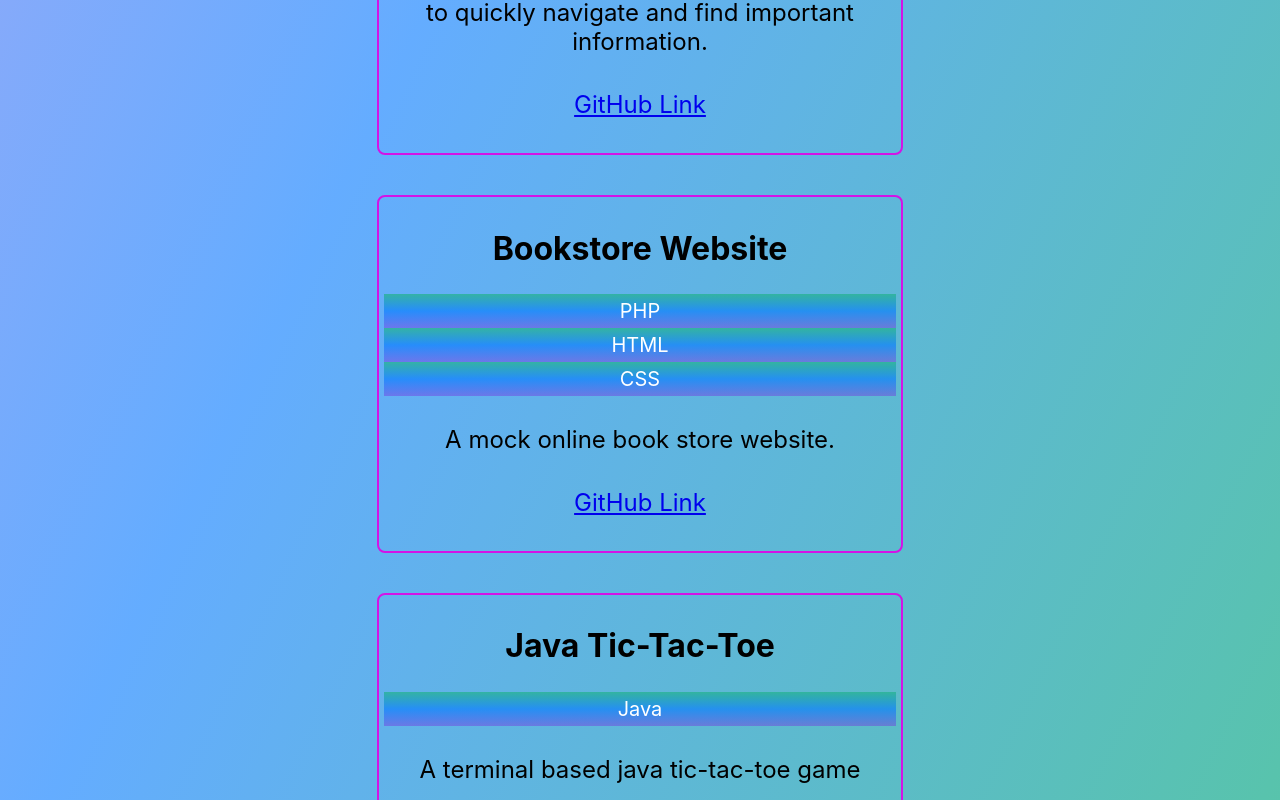
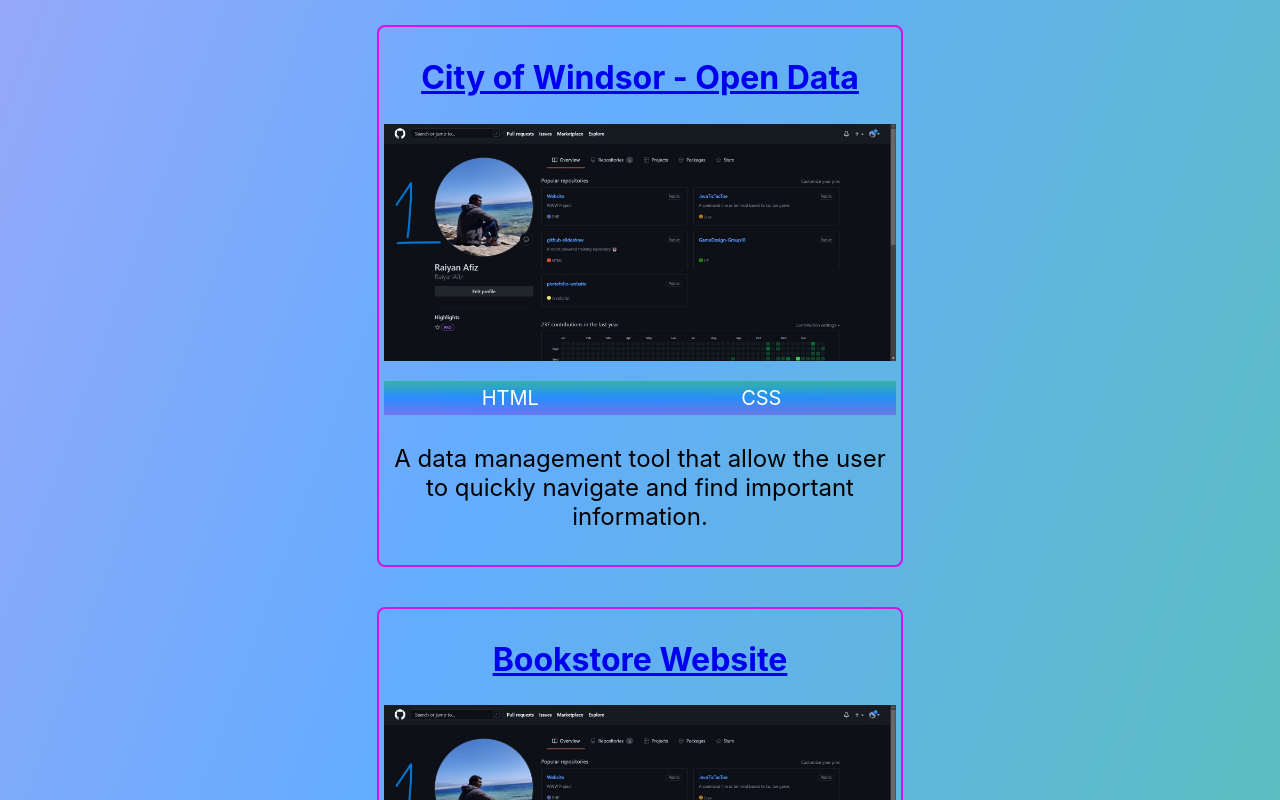
Before and after one commit to RaiyanAfiz/portofolio-website, a React (Create React App) app: page / in a window 1280 px wide. Shown: the part 1780-2580 px from the top of the page. Built offline with nearby package versions, Linux system fonts and the light colour scheme.

Commit message:
Update project html

```diff
--- a/src/ProjectData.js
+++ b/src/ProjectData.js
@@ -4,7 +4,8 @@
       id: 0,
       title: "Java Tic-Tac-Toe",
       picture: "/pictures/GitProfile1.jpg",
-      description: "A terminal based java tic-tac-toe game",
+      pictureAlt: "A picture of the tic-tac-toe game",
+      description: "A cli, java based tic-tac-toe game. This has a very rudimentary intelligence bases on game state",
       skills: ["Java"],
       link: "https://github.com/RaiyanAfiz/JavaTicTacToe"
     },
@@ -13,7 +14,8 @@
         id: 1,
         title: "Bookstore Website",
         picture: "pictures/GitProfile1.jpg",
-        description: "A mock online book store website.",
+        pictureAlt: "A picture of the website",
+        description: "A very simple website that uses HTML and CSS for the front end, and PHP for the backend. This is styled as a very simple bookstore and reading platform.",
         skills: ["PHP", "HTML", "CSS"],
         link: "https://github.com/RaiyanAfiz/Website"
     },
@@ -22,6 +24,7 @@
         id: 2,
         title: "City of Windsor - Open Data",
         picture: "pictures/GitProfile1.jpg",
+        pictureAlt: "A picture of the website",
         description: "A data management tool that allow the user to quickly navigate and find important information.",
         skills: ["HTML", "CSS"],
         link: "https://github.com/sell50/City-of-Windsor-Open-Data"
@@ -31,6 +34,7 @@
         id: 3,
         title: "CTF - Four Player Co-Op",
         picture: "pictures/GitProfile1.jpg",
+        pictureAlt: "A of the game in action",
         description: "A four player capture the flag game, with a high-fantasy theme.",
         skills: ["Unity", "C#"],
         link: "https://github.com/sell50/GameDesignCourse"
@@ -40,6 +44,7 @@
         id: 4,
         title: "Mobile Application project",
         picture: "pictures/GitProfile1.jpg",
+        pictureAlt: "A picture of the mobile application",
         description: "A four player capture the flag game, with a high-fantasy theme.",
         skills: ["Android Studio", "Java", "SQLite", "RoomDB"],
         link: "https://github.com/RaiyanAfiz/Mobile-Application-Development-Project"
--- a/src/components/Projects.js
+++ b/src/components/Projects.js
@@ -4,16 +4,20 @@
     return (
         <div>
             {myProjects.reverse().map((project) => (
-                    <div className="project">
+                <div className="project">
                     <br/>
                     <div id="project-styles">
-                        <h1 id="project-title">{project.title}</h1>
-                        {project.skills.map((tag) => {
-                                return <span id="project-skills">{tag}</span>;
-                        })}
+                        <h1 id="project-title"><a href={project.link}>{project.title}</a></h1>
+
+                        <img id="project-picture" src={project.picture} alt={project.pictureAlt}></img>
+                        <br/>
+
+                        <span id="project-skills">
+                            {project.skills.map((tag) => {
+                                    return <div id="skills-2">{tag}&nbsp;&nbsp;&nbsp;</div>;
+                            })}
+                        </span>
                         <p id="project-description">{project.description}</p>
-
-                        <p id="project-links"><a href={project.link}>GitHub Link</a></p>
                     </div>
                     <br/>
                 </div>
--- a/src/index.css
+++ b/src/index.css
@@ -41,6 +41,7 @@
 
 #project-picture {
   display: block;
+  width: 100%;
   margin-left: auto;
   margin-right: auto;
 }
@@ -52,13 +53,17 @@
 }
 
 #project-skills {
-  display: block;
+  display: flex;
   margin: auto;
   padding:5px;
   font-size:20px;
   background-image: linear-gradient(to top ,rgba(121, 43, 223, 0.424), rgba(0, 119, 255, 0.609),rgba(38, 179, 143, 0.774));
   text-align: center;
   color:#ffffff;
+}
+
+#skills-2 {
+  margin: auto;
 }
 
 #project-links {
```
